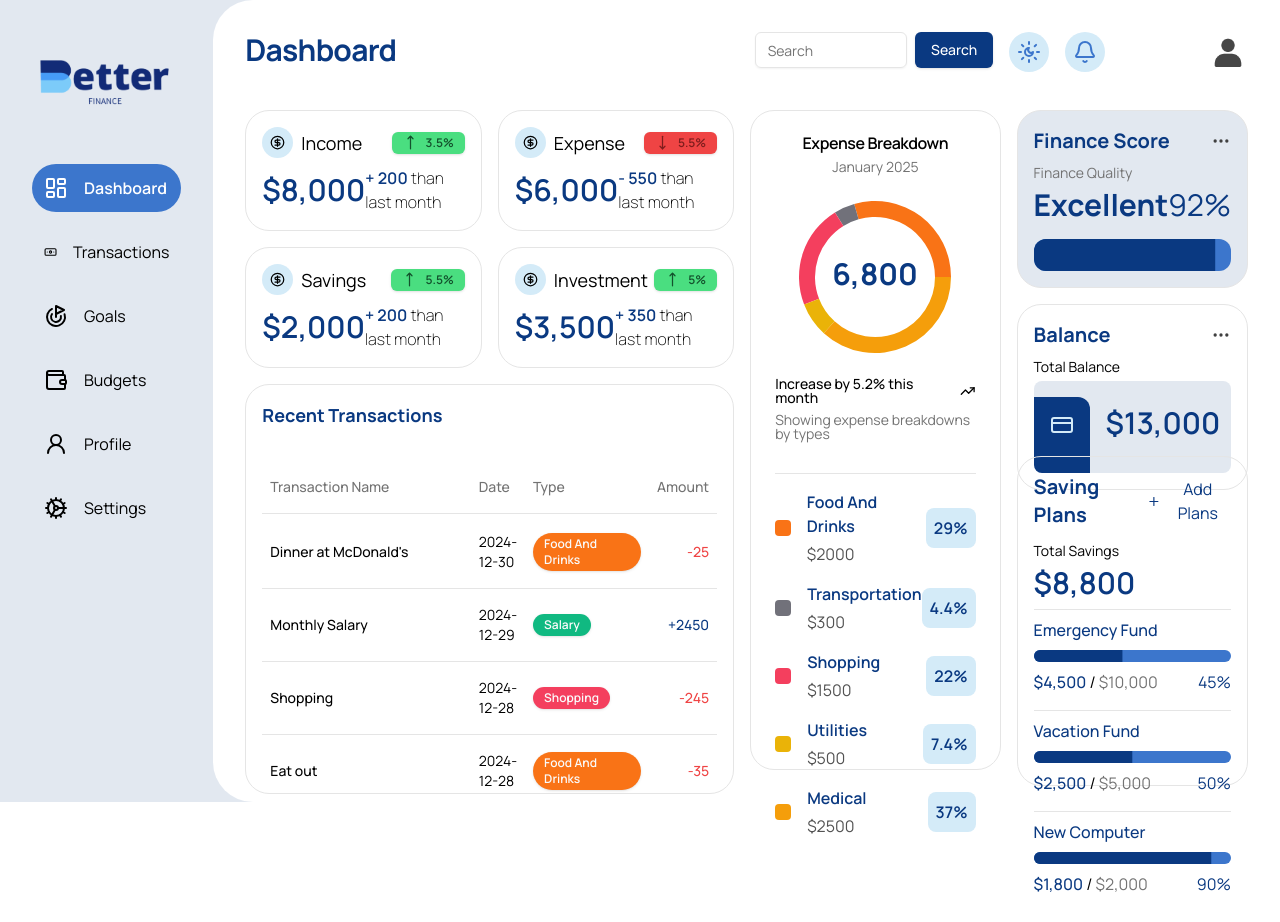
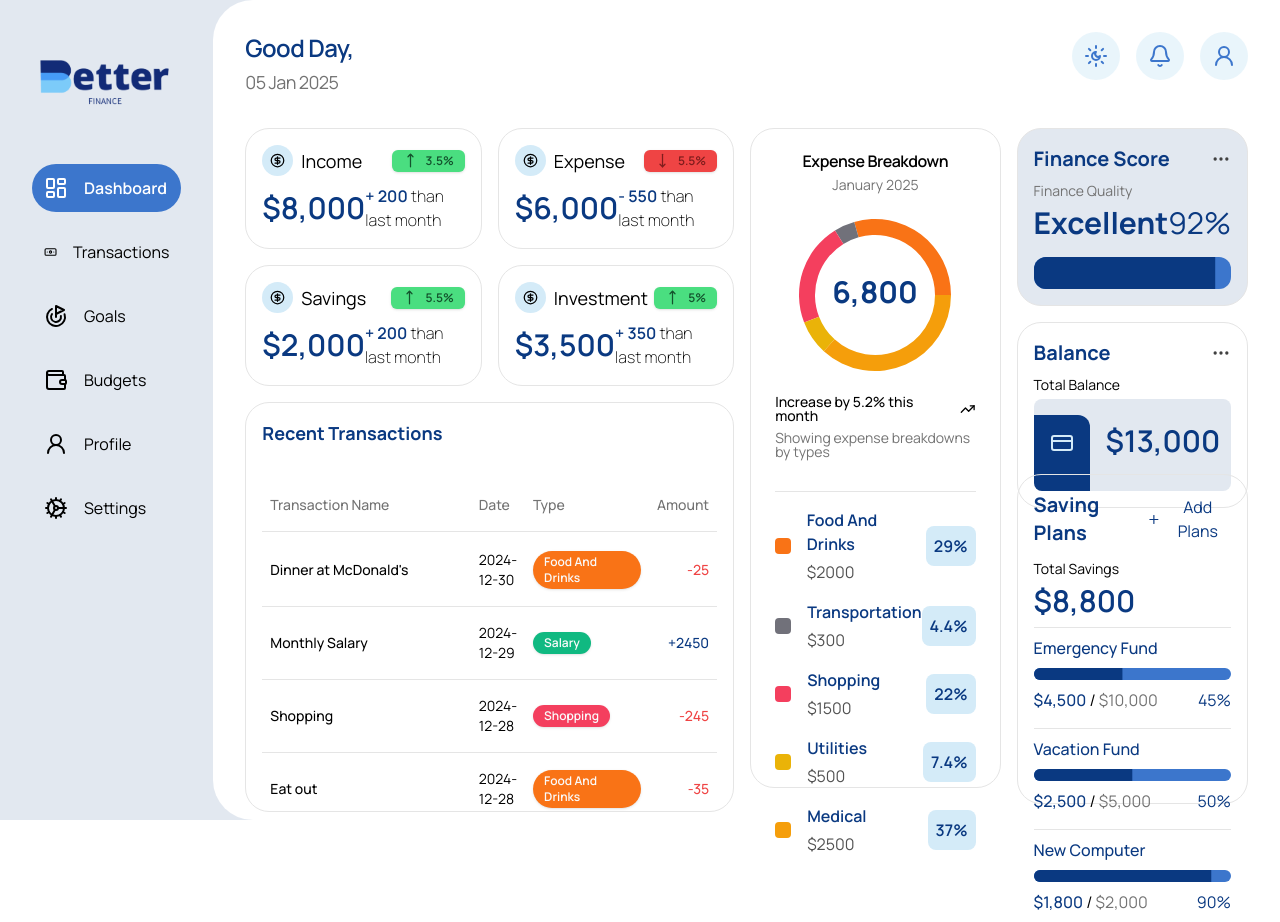
Before and after one commit to swamhtetaung8/better-finance-frontend, a Next.js app: page /dashboard in a window 1280 px wide. Built offline with nearby package versions, Linux system fonts and the light colour scheme.

Commit message:
feat: improve navbar ui

```diff
--- a/src/app/(dashboard)/dashboard/components/TopNavBar.tsx
+++ b/src/app/(dashboard)/dashboard/components/TopNavBar.tsx
@@ -1,9 +1,9 @@
 "use client";
 import React from "react";
-import { usePathname, useRouter } from "next/navigation";
+import { useRouter } from "next/navigation";
 import Cookies from "js-cookie";
 
-import { Bell } from "lucide-react";
+import { Bell, User, User2 } from "lucide-react";
 
 import ThemeSwitch from "@/components/betterFinance/ThemeSwitch";
 import { Button } from "@/components/ui/button";
@@ -20,54 +20,37 @@ import {
 import Link from "next/link";
 
 const TopNavBar = () => {
-  const pathname = usePathname();
   const router = useRouter();
   const userName = Cookies.get("user_name");
-
-  const getRouteName = (path: string) => {
-    const parts = path.split("/").filter(Boolean);
-    if (parts.length === 1) return "Dashboard"; // Special case for /dashboard
-
-    const lastPart = parts[parts.length - 1];
-    // Capitalize the first letter of the last part
-    return lastPart.charAt(0).toUpperCase() + lastPart.slice(1);
-  };
 
   const signOut = () => {
     Cookies.remove("api_token");
     router.push("/sign-in");
   };
 
-  const currentPage = getRouteName(pathname);
-
   return (
     <nav className="grid grid-cols-4 items-start gap-x-4 mb-8">
-      <h1 className="capitalize text-2xl xl:text-3xl font-bold tracking-tight text-betterFinance-primary dark:text-betterFinance-background">
-        {currentPage}
+      <h1 className="capitalize col-span-3 text-2xl font-semibold tracking-tight text-betterFinance-primary dark:text-betterFinance-background">
+        <span>Good day, {userName}</span>
+        <br />
+        <span className="text-lg font-normal text-neutral-500">
+          {new Date().toLocaleDateString("en-GB", {
+            day: "2-digit",
+            month: "short",
+            year: "numeric",
+          })}
+        </span>
       </h1>
-      <div></div>
-      <div className="flex w-full max-w-sm items-start space-x-2">
-        <Input type="text" placeholder="Search" />
-        <Button type="submit">Search</Button>
-      </div>
-      <div className="flex items-start justify-between">
+      <div className="flex items-end justify-end">
         <div className="flex gap-4 items-center">
           <ThemeSwitch />
-          <button className="p-2 transition-colors text-betterFinance-tertiary duration-200 bg-betterFinance-background hover:bg-betterFinance-tertiary/50 rounded-full">
+          <button className="p-3 transition-colors text-betterFinance-tertiary duration-200 bg-betterFinance-background/50 dark:bg-betterFinance-tertiary/20 dark:hover:bg-betterFinance-tertiary/40 hover:bg-betterFinance-tertiary/50 rounded-full">
             <Bell />
           </button>
-        </div>
-        <div className="flex gap-4 items-start">
-          <h1 className="capitalize scroll-m-20 text-xl xl:text-2xl font-bold tracking-tight text-betterFinance-primary dark:text-betterFinance-background">
-            {userName}
-          </h1>
           <DropdownMenu>
             <DropdownMenuTrigger>
-              <button>
-                <Avatar>
-                  <AvatarImage src="images/user-placeholder-icon.png" />
-                  <AvatarFallback>Photo of user</AvatarFallback>
-                </Avatar>
+              <button className="p-3 transition-colors text-betterFinance-tertiary duration-200 bg-betterFinance-background/50 dark:bg-betterFinance-tertiary/20 dark:hover:bg-betterFinance-tertiary/40 hover:bg-betterFinance-tertiary/50 rounded-full">
+                <User2 />
               </button>
             </DropdownMenuTrigger>
             <DropdownMenuContent align="start">
--- a/src/components/betterFinance/ThemeSwitch.tsx
+++ b/src/components/betterFinance/ThemeSwitch.tsx
@@ -14,7 +14,7 @@ const ThemeSwitch = () => {
 
   if(resolvedTheme === 'dark') {
     return (
-      <button onClick={()=>setTheme('light')} className='p-2 transition-colors text-betterFinance-tertiary duration-200 bg-betterFinance-background hover:bg-betterFinance-tertiary/50 rounded-full'>
+      <button onClick={()=>setTheme('light')} className='p-3 transition-colors text-betterFinance-tertiary duration-200 bg-betterFinance-tertiary/20 hover:bg-betterFinance-tertiary/40 rounded-full'>
           <SunDimIcon/>
       </button>
     )
@@ -22,7 +22,7 @@ const ThemeSwitch = () => {
 
   if(resolvedTheme === 'light') {
     return (
-      <button onClick={()=>setTheme('dark')} className='p-2 transition-colors text-betterFinance-tertiary duration-200 bg-betterFinance-background hover:bg-betterFinance-tertiary/50 rounded-full'>
+      <button onClick={()=>setTheme('dark')} className='p-3 transition-colors text-betterFinance-tertiary duration-200 bg-betterFinance-background/50 hover:bg-betterFinance-tertiary/50 rounded-full'>
           <SunMoonIcon/>
       </button>
     )
```
